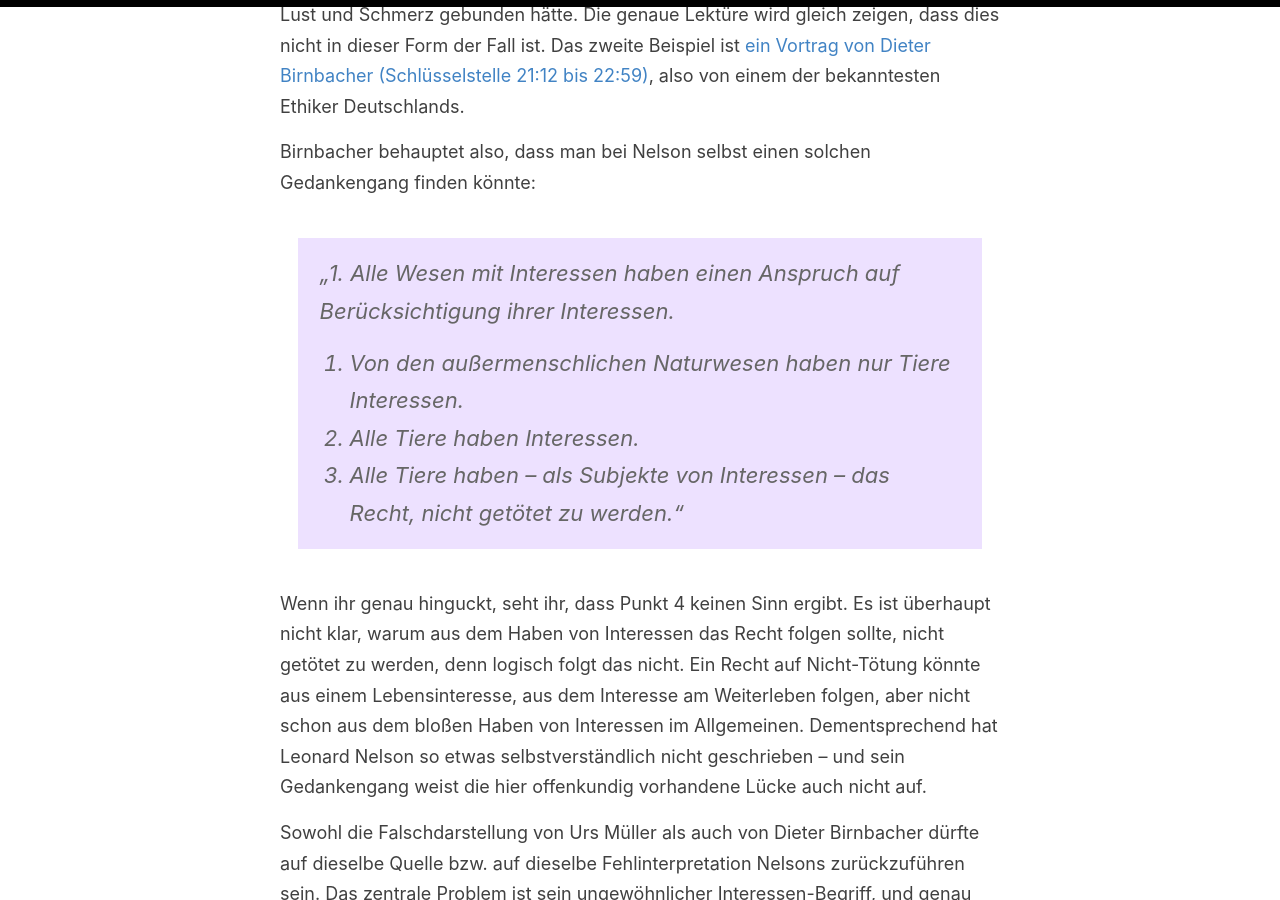
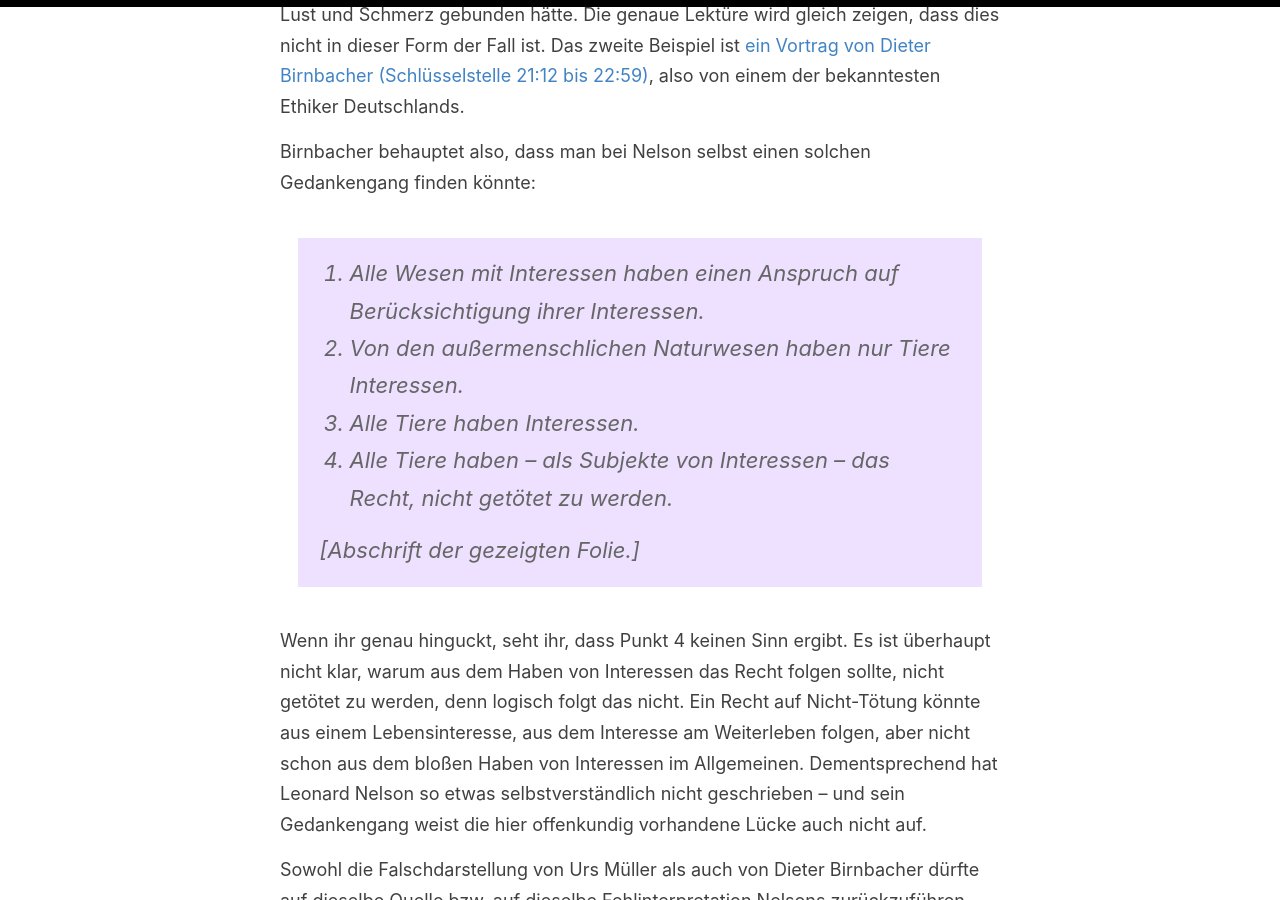
Before and after one commit to tierethik-veganismus/tierethik-veganismus.github.io, a Jekyll site: the page built from _posts/2022-10-21-Interessen-nach-Nelson.md, in a window 1280 px wide and 900 px high, scrolled down 14324 px. Built offline with Jekyll 4.4.1, drawn with Linux system fonts in a browser that asks for light colours.

Commit message:
Repariere kaputte Nummerierung

```diff
--- a/_posts/2022-10-21-Interessen-nach-Nelson.md
+++ b/_posts/2022-10-21-Interessen-nach-Nelson.md
@@ -240,10 +240,12 @@ Das zweite Beispiel ist [ein Vortrag von Dieter Birnbacher (Schlüsselstelle 21:
 Deutschlands.
 
 Birnbacher behauptet also, dass man bei Nelson selbst einen solchen Gedankengang finden könnte:
-> „1. Alle Wesen mit Interessen haben einen Anspruch auf Berücksichtigung ihrer Interessen.
+> 1. Alle Wesen mit Interessen haben einen Anspruch auf Berücksichtigung ihrer Interessen.
 > 2. Von den außermenschlichen Naturwesen haben nur Tiere Interessen.
 > 3. Alle Tiere haben Interessen.
-> 4. Alle Tiere haben – als Subjekte von Interessen – das Recht, nicht getötet zu werden.“
+> 4. Alle Tiere haben – als Subjekte von Interessen – das Recht, nicht getötet zu werden.
+>
+> [Abschrift der gezeigten Folie.]
 
 Wenn ihr genau hinguckt, seht ihr, dass Punkt 4 keinen Sinn ergibt. Es ist überhaupt nicht klar,
 warum aus dem Haben von Interessen das Recht folgen sollte, nicht getötet zu werden, denn logisch
```
